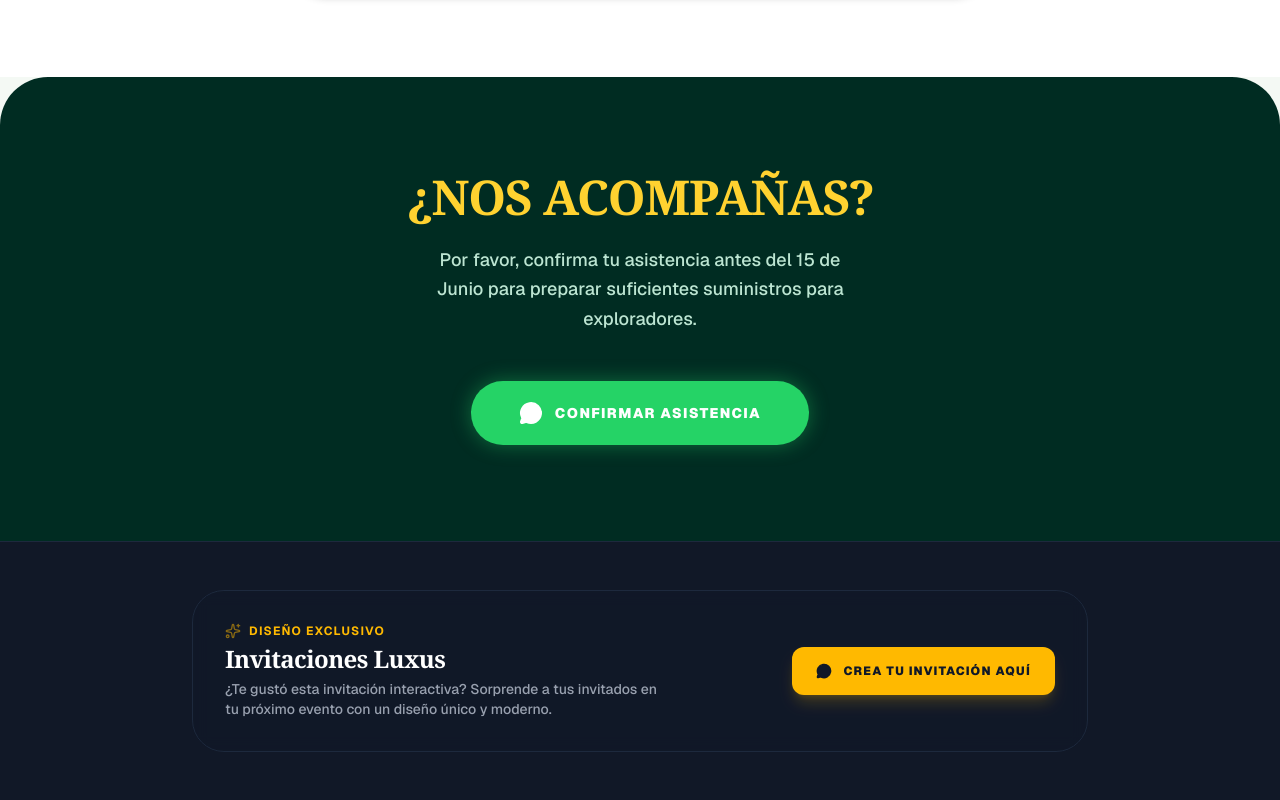
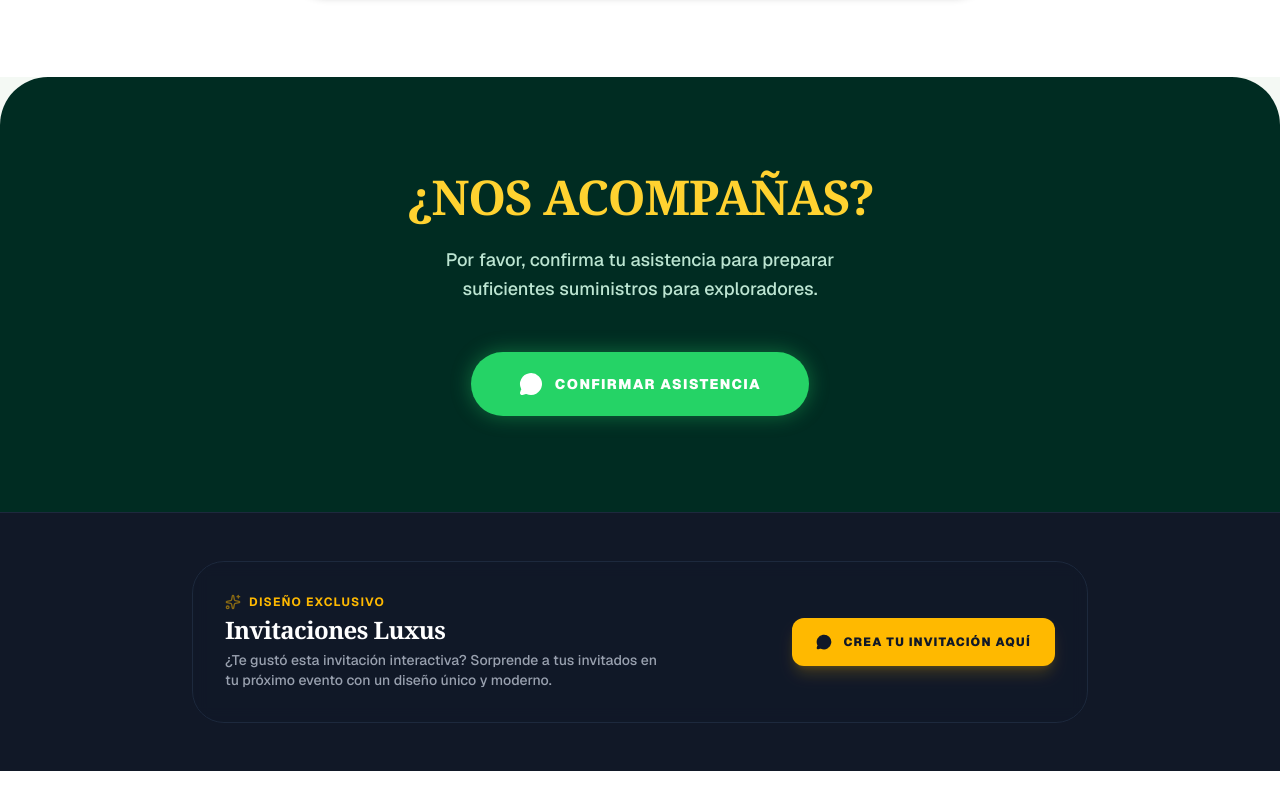
Before and after one commit to TONYs-Sosa/invitacion-thiago, a Next.js app: page / in a window 1280 px wide. Shown: the part 5686-6486 px from the top of the page. After the commit the page ends 6457 px from the top, so only its background shows below. Built offline with nearby package versions, Linux system fonts and the light colour scheme.

Commit message:
Remove date from RSVP confirmation message

```diff
--- a/app/page.tsx
+++ b/app/page.tsx
@@ -304,7 +304,7 @@ export default function InvitacionDinoCompleta() {
       <section className="py-24 text-center px-6 bg-emerald-950 text-white rounded-t-[3rem]">
         <h2 className="text-4xl md:text-5xl font-black mb-6 text-amber-300 uppercase tracking-tight font-serif">¿Nos acompañas?</h2>
         <p className="max-w-md mx-auto text-emerald-100/90 font-medium mb-12 leading-relaxed text-lg">
-          Por favor, confirma tu asistencia antes del 15 de Junio para preparar suficientes suministros para exploradores.
+          Por favor, confirma tu asistencia para preparar suficientes suministros para exploradores.
         </p>
 
         <a
```
